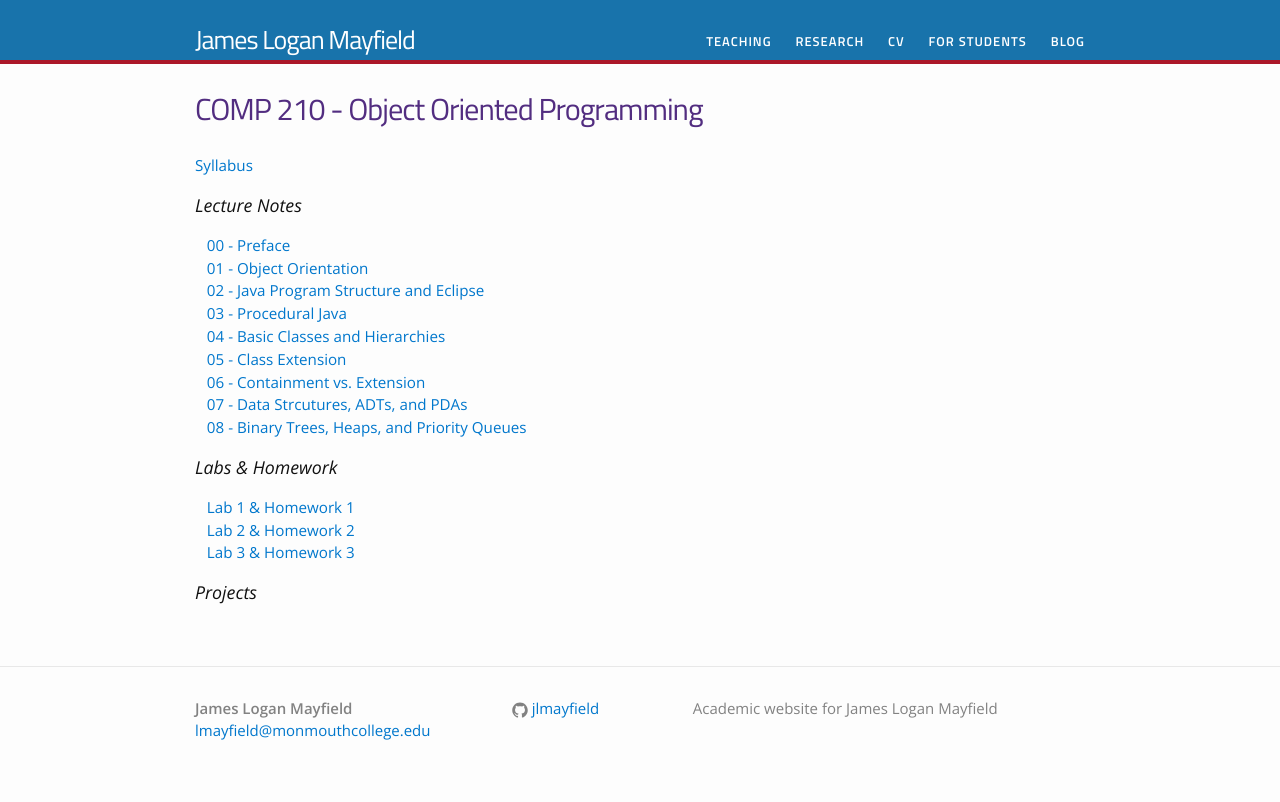
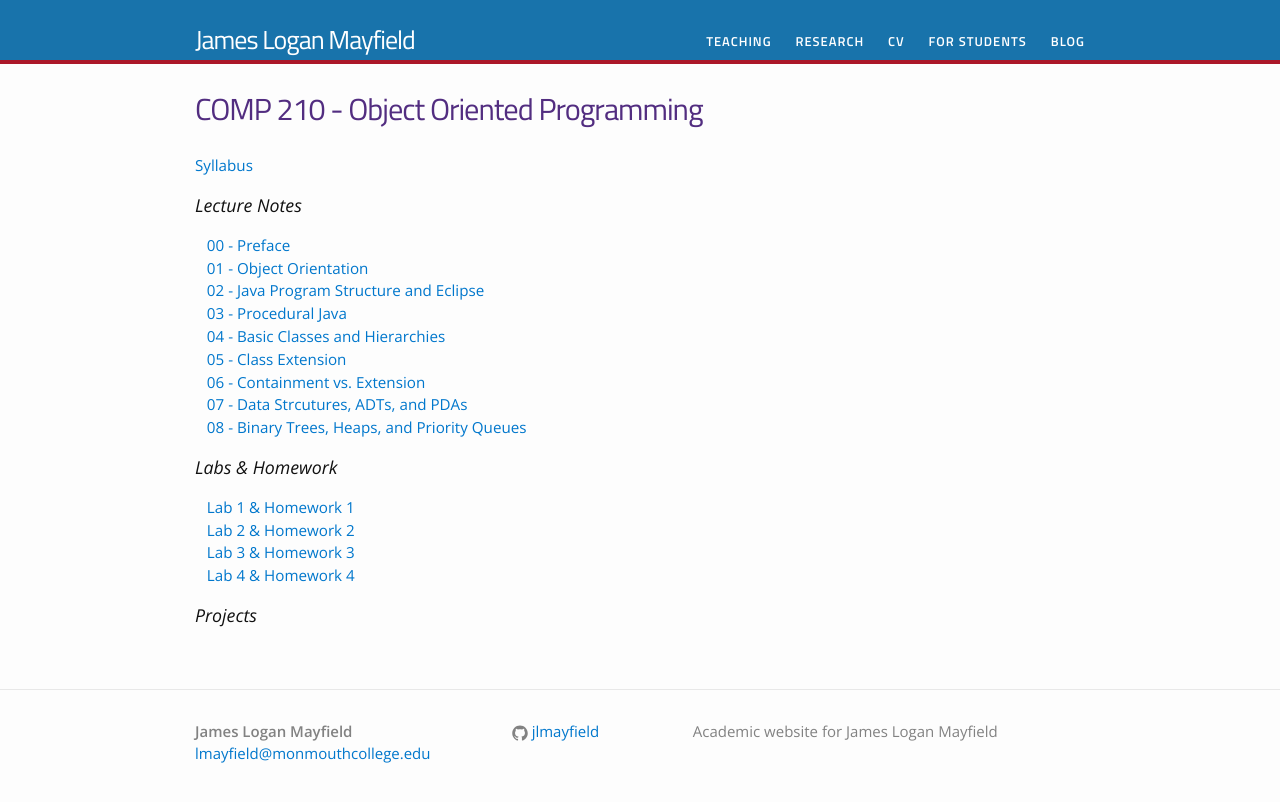
Before and after one commit to jlmayfield/jlmayfield.github.io, a Jekyll site: the page built from teaching/comp210.md, in a window 1280 px wide. Shown: the top 802 px of the page. Built offline with Jekyll 4.4.1, drawn with Linux system fonts in a browser that asks for light colours.

Commit message:
c210 lab4 update;

```diff
--- a/teaching/comp210.md
+++ b/teaching/comp210.md
@@ -24,6 +24,8 @@
 &nbsp;&nbsp;&nbsp;[Lab 1 & Homework 1](/teaching/COMP210/labs/comp210-lab1.pdf)
 &nbsp;&nbsp;&nbsp;[Lab 2 & Homework 2](/teaching/COMP210/labs/comp210-lab2.pdf)
 &nbsp;&nbsp;&nbsp;[Lab 3 & Homework 3](/teaching/COMP210/labs/comp210-lab3.pdf)
+&nbsp;&nbsp;&nbsp;[Lab 4 & Homework 4](/teaching/COMP210/labs/comp210-lab4.pdf)
+
 
 
 ### Projects
```
Also changed, not shown: 1 other file.
